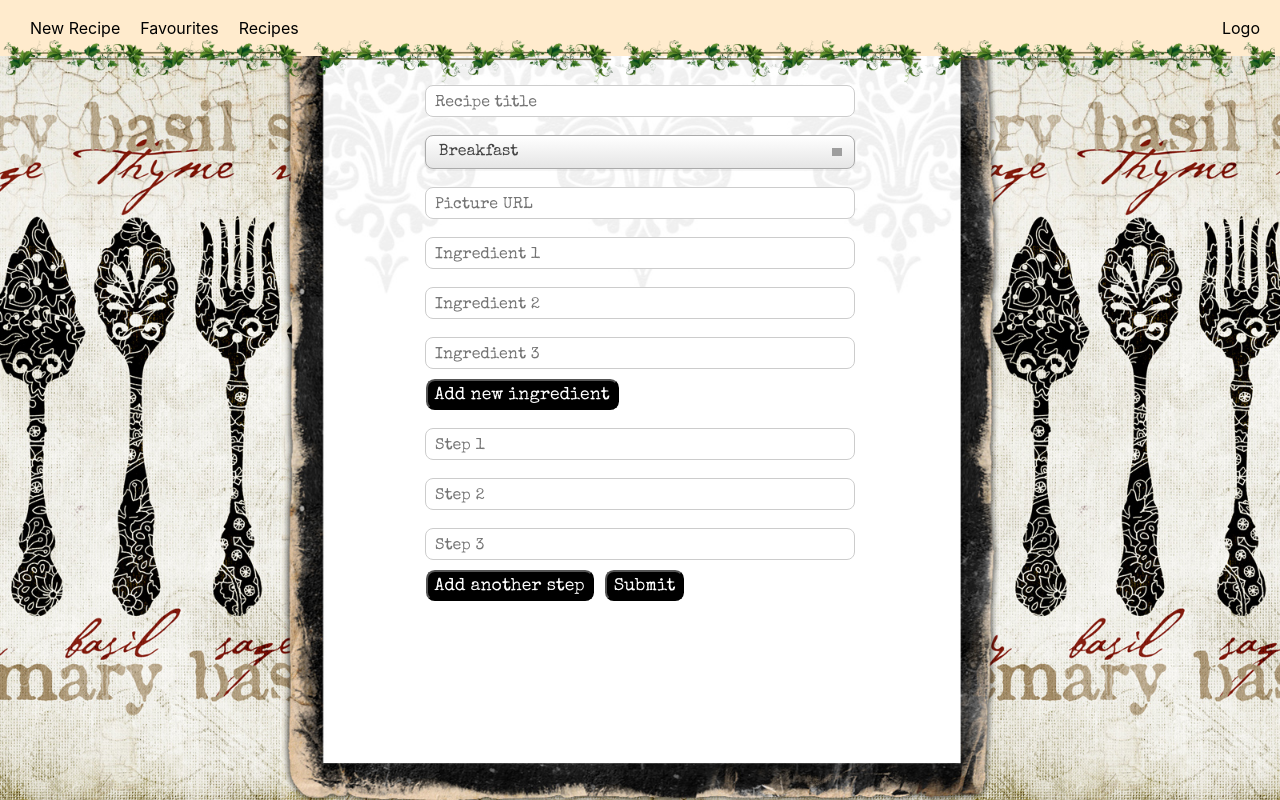
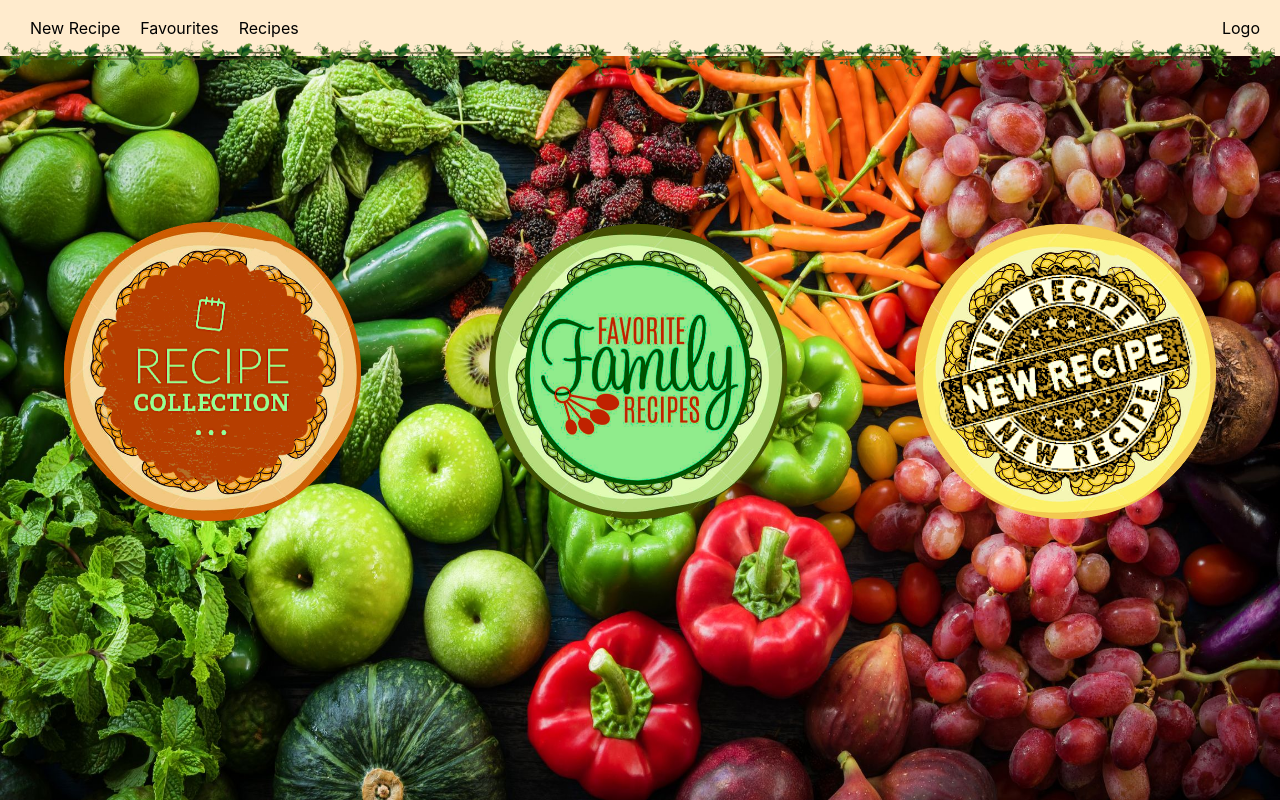
Before and after one commit to DawidSzpener/Ripicipi, a React (Create React App) app: page / in a window 1280 px wide. Built offline with nearby package versions, Linux system fonts and the light colour scheme; grey boxes are pictures that could not be loaded.

Commit message:
feat: added react router dom to the project

```diff
--- a/src/App.js
+++ b/src/App.js
@@ -1,4 +1,5 @@
 import React, { Component } from 'react';
+import { Route } from 'react-router-dom'
 import './App.css';
 import Layout from './Components/Layout/Layout'
 import DishCategory from './Containers/DishCategory/DishCategory'
@@ -11,9 +12,9 @@ class App extends Component {
     return (
       <div className="App">
         <Layout>
-          <AddRecipe />
-          {/* <DishCategory /> */}
-          {/* <Homescreen /> */}
+          <Route path='/' exact component={Homescreen} />
+          <Route path='/categories' component={DishCategory} />
+          <Route path='/add' component={AddRecipe} />
         </Layout>
       </div>
     );
--- a/src/index.js
+++ b/src/index.js
@@ -1,11 +1,19 @@
 import React from 'react';
 import ReactDOM from 'react-dom';
+import { BrowserRouter } from 'react-router-dom'
+
 import './index.css';
 import App from './App';
 import * as serviceWorker from './serviceWorker';
 
+const app = (
+  <BrowserRouter>
+    <App />
+  </BrowserRouter>
+)
+
 ReactDOM.render(
-  <App />,
+  app,
   document.getElementById('root')
 );
 
```
Also changed, not shown: 1 other file (tests, documents, lock files or other folders).
